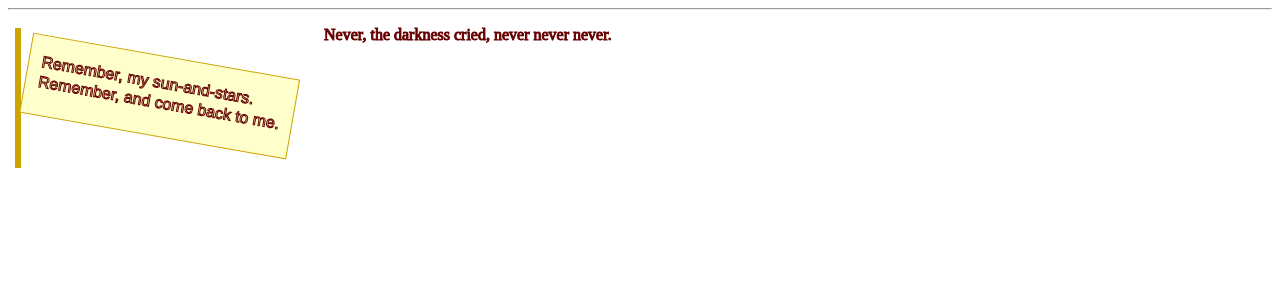
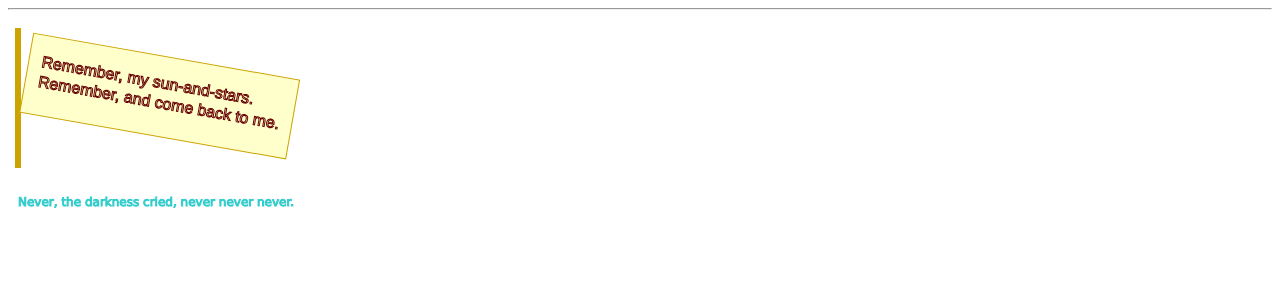
Before and after one commit to h-q-z/h-q-z.github.io, a Jekyll site: the page built from SVG_Examples.html, in a window 1280 px wide. Shown: the top 300 px of the page. Built offline with Jekyll 4.4.1, drawn with Linux system fonts in a browser that asks for light colours.

Commit message:
Font size and color

```diff
--- a/SVG_Examples.html
+++ b/SVG_Examples.html
@@ -23,6 +23,7 @@ layout: latex
     <text x="33" y="72" style="stroke: #660000; fill: none;font-family: Arial;">Remember, and come back to me.</text>
     </g>
 </svg>
+<p/><p/>
 <svg>
-      <text x="12" y="22" style="stroke: #660000; fill: #660000">Never, the darkness cried, never never never.</text>
+    <text x="10" y="22" style="stroke: #33CCCC; fill: #33CCCC;font-family: Verdana;font-size:12;">Never, the darkness cried, never never never.</text>
 </svg>
```
